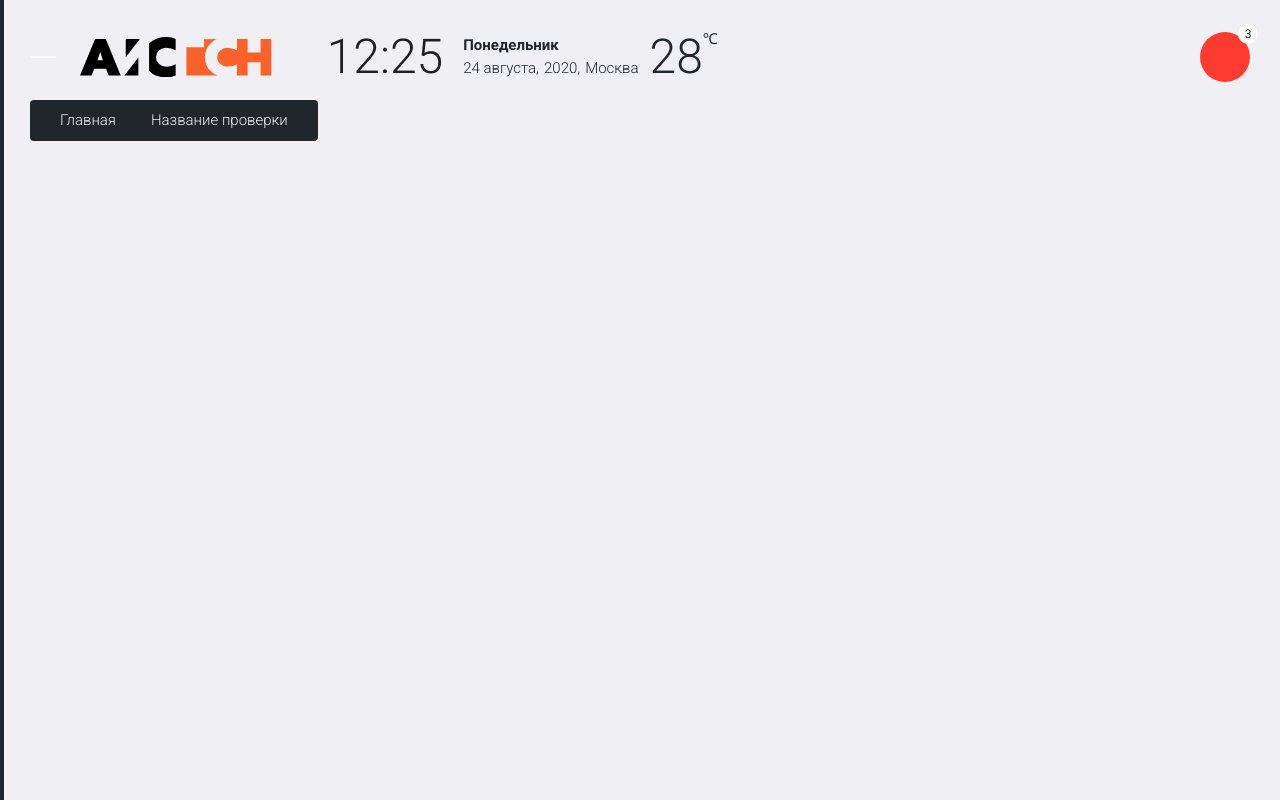
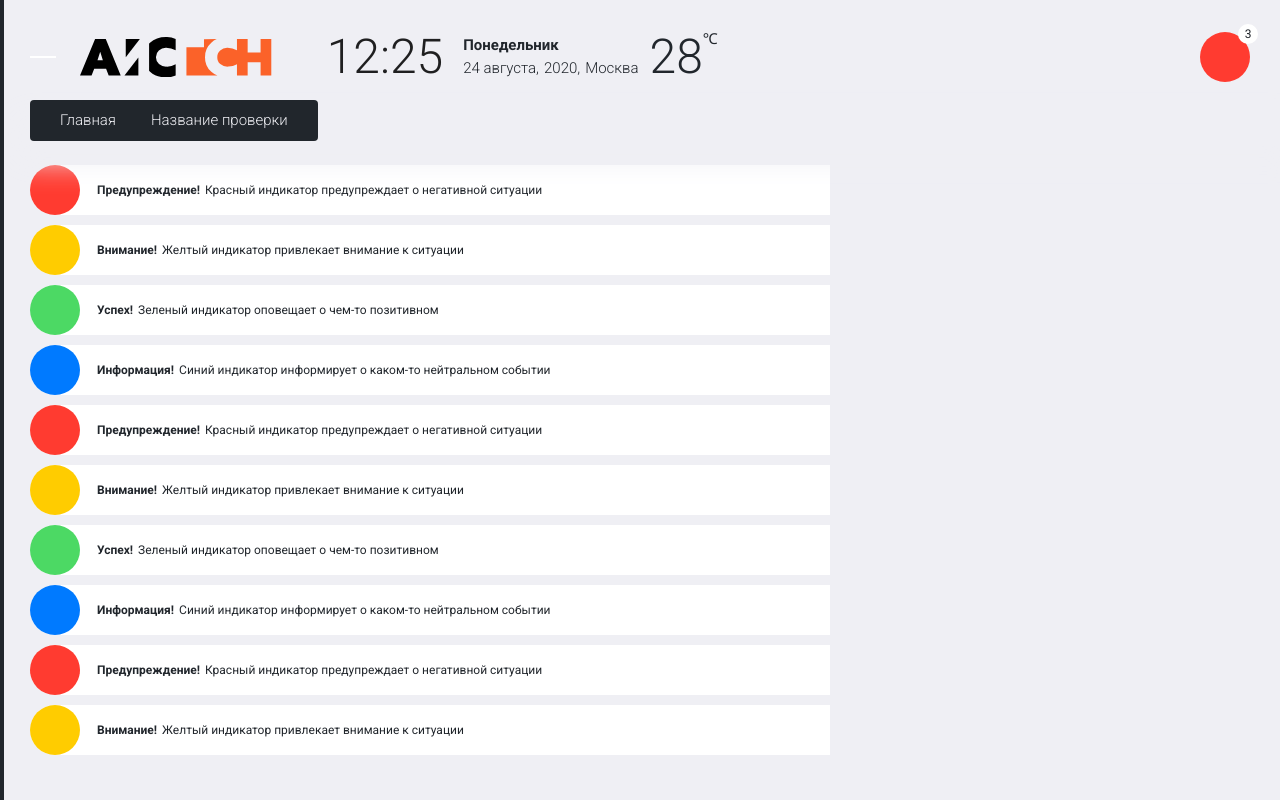
Before and after one commit to CourseIT/aisgsn-vue-components, a Vue app: page /notifications in a window 1280 px wide. Built offline with nearby package versions, Linux system fonts and the light colour scheme; some icons are missing; a web font is replaced by a local one.

Commit message:
Notifications page

```diff
--- a/src/components/Breadcrumbs.vue
+++ b/src/components/Breadcrumbs.vue
@@ -55,7 +55,7 @@ export default {
   display: inline-block;
   background-color: var(--dark);
   border-radius: 4px;
-  margin-bottom: 10px;
+  margin-bottom: 5px;
 }
 .breadcrumbs ul {
   padding: 10px 30px;
--- /dev/null
+++ b/src/components/Notification.vue
@@ -0,0 +1,138 @@
+<template>
+  <div class="notification">
+    <div class="df">
+      <v-btn class="notification__btn" :style="`background: ${color}`" text icon>
+        <Icon class="icon" :icon="icon" color="#fff" />
+      </v-btn>
+      <p class="notification__text"><strong class="mr5">{{title}} </strong> {{text}}</p>
+    </div>
+    <Icon class="icon-close" icon="" :color="color" />
+  </div>
+</template>
+
+<script>
+const Icon = () => import('./Icon')
+export default {
+  props: ['type'],
+  components: {
+    Icon
+  },
+  computed: {
+    color() {
+      switch (this.type) {
+        case 'error':
+          return '#ff3b30'
+        case 'warning':
+          return '#ffcc00'
+        case 'success':
+          return '#4cd964'
+        case 'info':
+          return '#007aff'
+        default:
+          return '#000'
+      }
+    },
+    icon() {
+      switch (this.type) {
+        case 'error':
+          return ''
+        case 'warning':
+          return ''
+        case 'success':
+          return ''
+        case 'info':
+          return ''
+        default:
+          return ''
+      }
+    },
+    title() {
+      switch (this.type) {
+        case 'error':
+          return 'Предупреждение!'
+        case 'warning':
+          return 'Внимание!'
+        case 'success':
+          return 'Успех!'
+        case 'info':
+          return 'Информация!'
+        default:
+          return 'title'
+      }
+
+    },
+    text() {
+      switch (this.type) {
+        case 'error':
+          return 'Красный индикатор предупреждает о негативной ситуации'
+        case 'warning':
+          return 'Желтый индикатор привлекает внимание к ситуации'
+        case 'success':
+          return 'Зеленый индикатор оповещает о чем-то позитивном'
+        case 'info':
+          return 'Синий индикатор информирует о каком-то нейтральном событии'
+        default:
+          return 'text'
+      }
+    }
+  }
+}
+</script>
+
+<style scoped>
+.mr5 {
+  margin-right: 5px;
+}
+.notification {
+  width: 100%;
+  display: flex;
+  justify-content: space-between;
+  align-items: center;
+  background-color: var(--white);
+  border-radius: 35px 0px 0px 35px;
+  margin-bottom: 10px;
+}
+.icon {
+  font-family: var(--font-awesome-5-pro-light);
+  font-size: 21px;
+  font-weight: normal;
+  font-stretch: normal;
+  font-style: normal;
+  line-height: 1.1;
+  letter-spacing: normal;
+  text-align: left;
+}
+.icon-close {
+  font-family: var(--font-awesome-5-pro-light);
+  float: right;
+  font-size: 21px;
+  font-weight: normal;
+  font-stretch: normal;
+  font-style: normal;
+  line-height: 1.1;
+  letter-spacing: normal;
+  text-align: left;
+  margin: 0px 14px;
+  cursor: pointer;
+}
+.notification__btn {
+  width: 50px;
+  height: 50px;
+  background: red;
+}
+.notification__text {
+  margin-bottom: 0;
+  display: flex;
+  align-items: center;
+  font-family: Roboto;
+  font-size: 12px;
+  font-weight: normal;
+  font-stretch: normal;
+  font-style: normal;
+  line-height: 1.25;
+  letter-spacing: normal;
+  text-align: center;
+  color: var(--dark);
+  margin-left: 17px;
+}
+</style>
--- /dev/null
+++ b/src/pages/Notifications.vue
@@ -0,0 +1,51 @@
+<template>
+  <div class="df">
+    <div class="w66" :class="{pl305: $store.state.menu_visibility}">
+      <Notification type="error"/>
+      <Notification type="warning"/>
+      <Notification type="success"/>
+      <Notification type="info"/>
+      <Notification type="error"/>
+      <Notification type="warning"/>
+      <Notification type="success"/>
+      <Notification type="info"/>
+      <Notification type="error"/>
+      <Notification type="warning"/>
+      <Notification type="success"/>
+      <Notification type="info"/>
+      <Notification type="error"/>
+      <Notification type="warning"/>
+      <Notification type="success"/>
+      <Notification type="info"/>
+      <Notification type="error"/>
+      <Notification type="warning"/>
+      <Notification type="success"/>
+      <Notification type="info"/>
+    </div>
+  </div>
+</template>
+
+<script>
+const Notification = () =>import('../components/Notification')
+export default {
+  components: {
+    Notification
+  },
+  data: () => ({
+
+  }),
+}
+</script>
+
+<style scoped>
+.w66 {
+  width: 66%;
+  transition: all 0.3s ease;
+  height: 75vh;
+  overflow-x: auto;
+  padding-right: 25px;
+}
+.pl305 {
+  padding-left: 305px;
+}
+</style>
--- a/src/router/index.js
+++ b/src/router/index.js
@@ -43,6 +43,15 @@ const routes = [
     name: 'Analytics_A2',
     component: () => import('../pages/Analytics_A2.vue')
   }
+  ,
+  {
+    path: '/notifications',
+    name: 'Notifications',
+    component: () => import('../pages/Notifications.vue'),
+    meta: {
+      layout: 'doc-layout'
+    }
+  }
 ]
 
 const router = new VueRouter({
```
